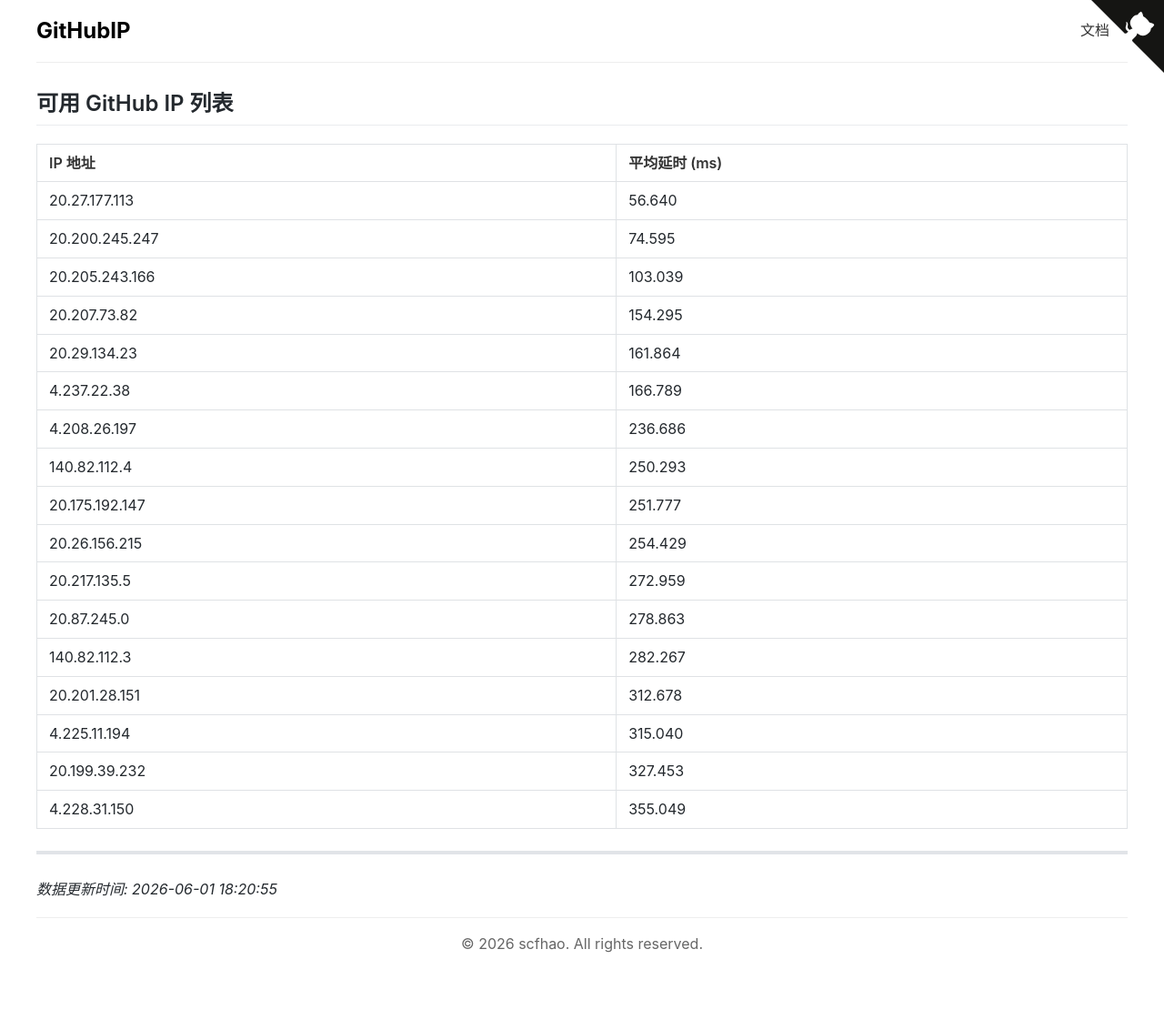
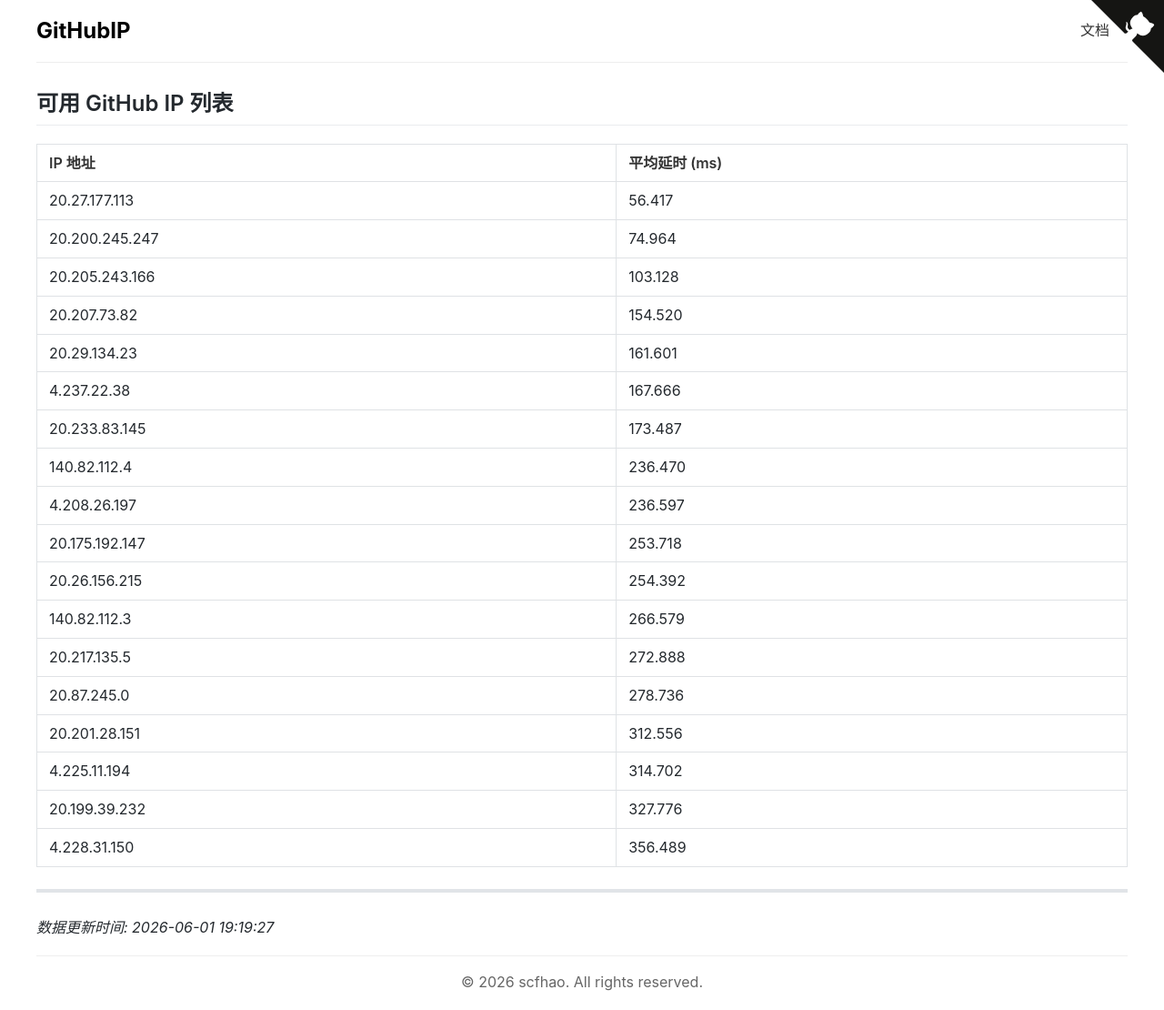
Before and after one commit to scfhao/GitHubIP, a Jekyll site: the page built from index.md, in a window 1280 px wide. Shown: the whole page at 91% size. Built offline with Jekyll 4.4.1, drawn with Linux system fonts in a browser that asks for light colours; before the commit the page ends 1068 px from its top, so only the background shows below that.

Commit message:
自动脚本执行 - 2026-06-01 19:19:28

```diff
--- a/index.md
+++ b/index.md
@@ -1,31 +1,32 @@
 ---
 layout: home
 title: GitHub IP 列表
-date: 2026-06-01 18:20:55
+date: 2026-06-01 19:19:27
 ---
 
 ## 可用 GitHub IP 列表
 
 | IP 地址 | 平均延时 (ms) |
 |---------|--------------|
-| 20.27.177.113 | 56.640 |
-| 20.200.245.247 | 74.595 |
-| 20.205.243.166 | 103.039 |
-| 20.207.73.82 | 154.295 |
-| 20.29.134.23 | 161.864 |
-| 4.237.22.38 | 166.789 |
-| 4.208.26.197 | 236.686 |
-| 140.82.112.4 | 250.293 |
-| 20.175.192.147 | 251.777 |
-| 20.26.156.215 | 254.429 |
-| 20.217.135.5 | 272.959 |
-| 20.87.245.0 | 278.863 |
-| 140.82.112.3 | 282.267 |
-| 20.201.28.151 | 312.678 |
-| 4.225.11.194 | 315.040 |
-| 20.199.39.232 | 327.453 |
-| 4.228.31.150 | 355.049 |
+| 20.27.177.113 | 56.417 |
+| 20.200.245.247 | 74.964 |
+| 20.205.243.166 | 103.128 |
+| 20.207.73.82 | 154.520 |
+| 20.29.134.23 | 161.601 |
+| 4.237.22.38 | 167.666 |
+| 20.233.83.145 | 173.487 |
+| 140.82.112.4 | 236.470 |
+| 4.208.26.197 | 236.597 |
+| 20.175.192.147 | 253.718 |
+| 20.26.156.215 | 254.392 |
+| 140.82.112.3 | 266.579 |
+| 20.217.135.5 | 272.888 |
+| 20.87.245.0 | 278.736 |
+| 20.201.28.151 | 312.556 |
+| 4.225.11.194 | 314.702 |
+| 20.199.39.232 | 327.776 |
+| 4.228.31.150 | 356.489 |
 
 ---
 
-*数据更新时间: 2026-06-01 18:20:55*
+*数据更新时间: 2026-06-01 19:19:27*
```
